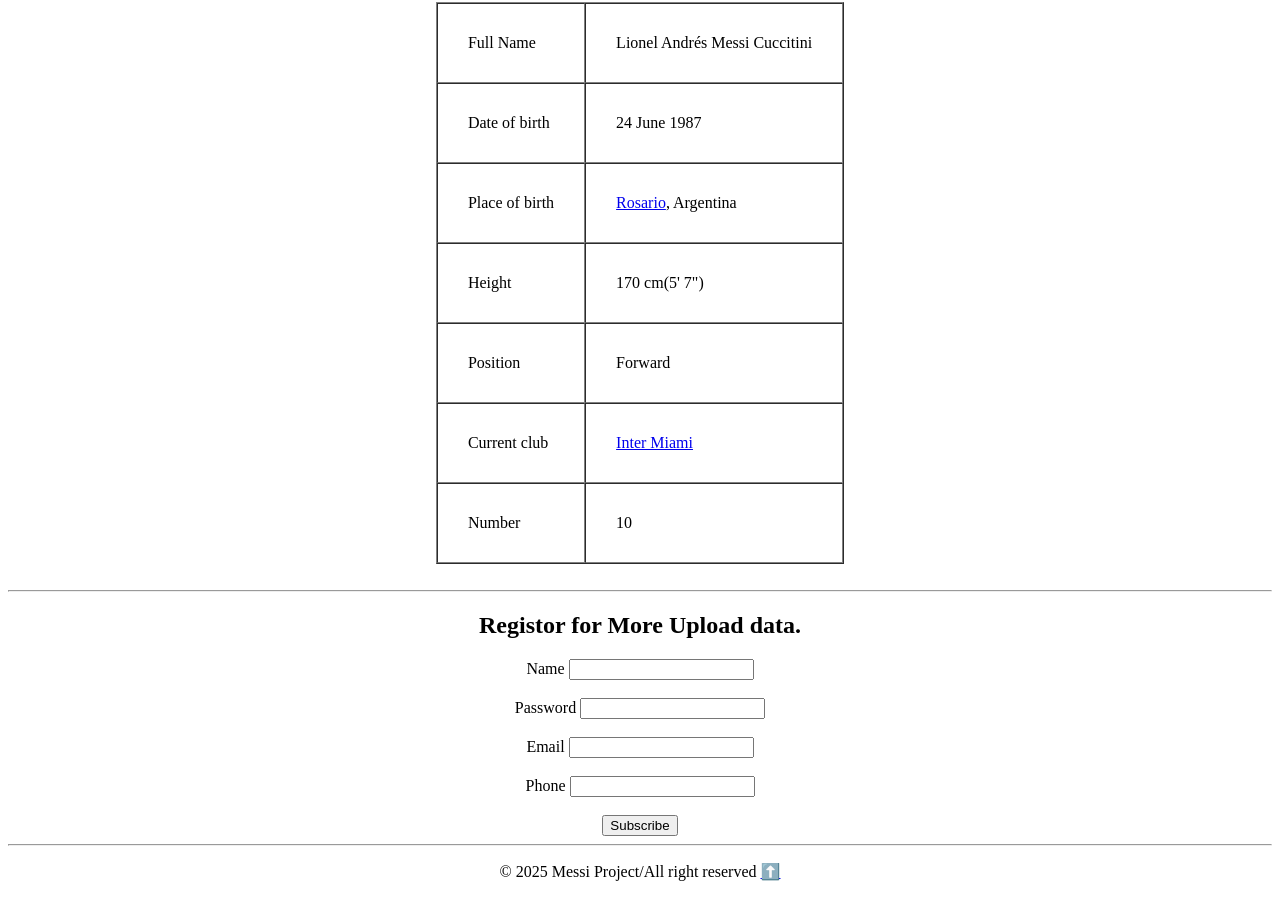
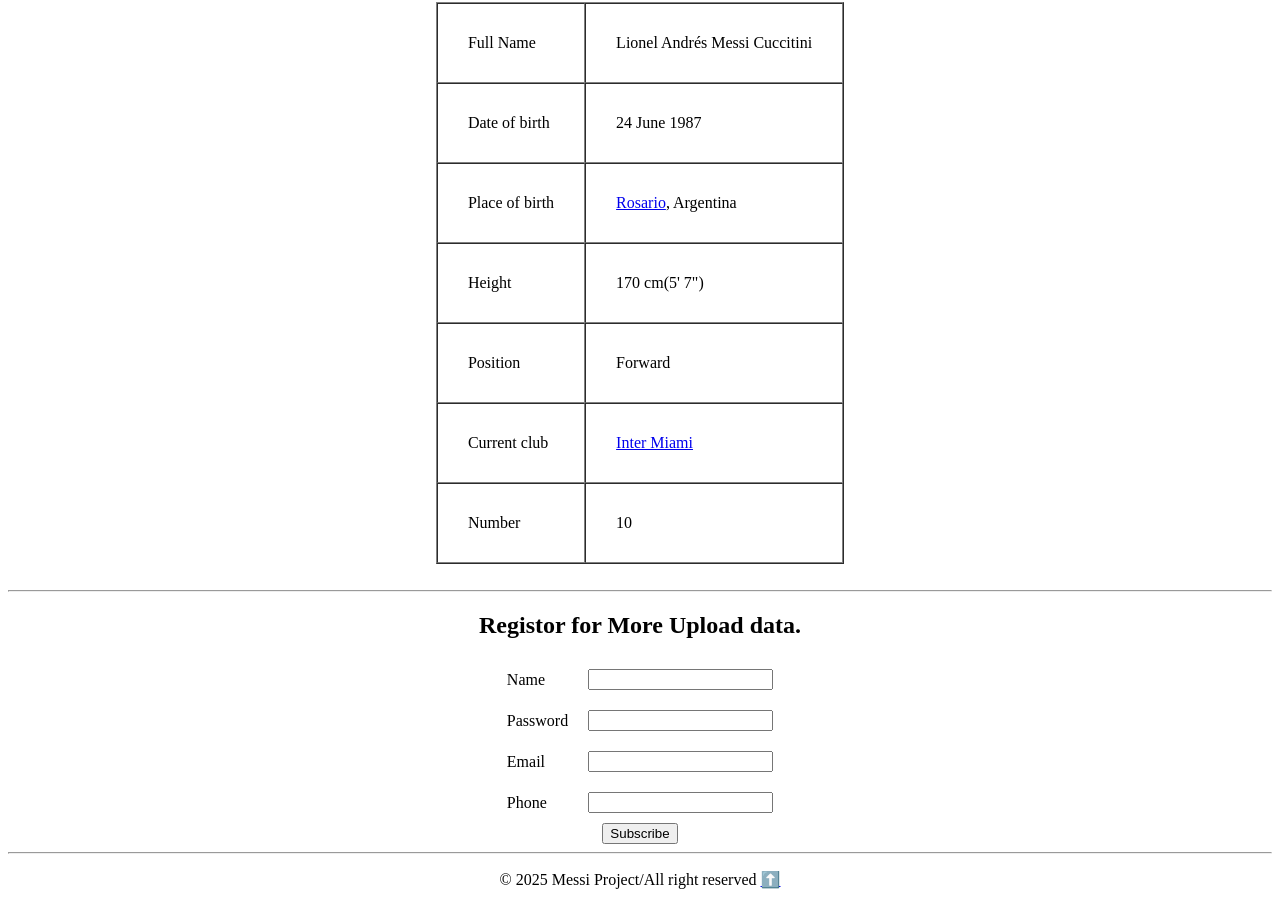
Before and after one commit to yanyan2005/yanyan2005.github.io, a plain HTML site: page HTML/html_project/index.html in a window 1280 px wide. Shown: the part 3997-4902 px from the top of the page. Drawn offline with Linux system fonts and the light colour scheme.

Commit message:
CSS_Day_2

```diff
--- a/HTML/html_project/index.html
+++ b/HTML/html_project/index.html
@@ -277,24 +277,38 @@
     <div id="reg">
         <h2>Registor for More Upload data.</h2>
 
-        <table>
+
         <form action="">
-            <label for="Name">Name  </label>
-            <input type="text" id="Name" name="Name" required width="200">
-            <br>
-            <br>
-            <label for="password">Password </label>
-            <input type="password" id="password" name="password"  required width="200">
-            <br> <br>
-            <label for="email">Email </label>
-            <input type="email" id="email" name="email" required width="200">
-            <br> <br>
-            <label for="phone">Phone  </label>
-            <input type="tel" id="phone" name="phone" required width="200">
-            <br> <br>
+            <table border="0" cellspacing="0" cellpadding="10">
+                <tbody>
+                    <tr>
+                        <td>   <label for="Name">Name  </label></td>
+                        <td>   <input type="text" id="Name" name="Name" required></td>
+                    </tr>
+                </tbody>
+                <tbody>
+                    <tr>
+                        <td> <label for="password">Password </label> </td>
+                        <td> <input type="password" id="password" name="password"  required></td>
+                    </tr>
+                </tbody>
+
+                <tbody>
+                    <tr>
+                        <td>  <label for="email">Email </label> </td>
+                        <td>  <input type="email" id="email" name="email" required></td>
+                    </tr>
+                </tbody>
+                <tbody>
+                    <tr>
+                        <td>  <label for="phone">Phone  </label></td>
+                        <td> <input type="tel" id="phone" name="phone" required></td>
+                    </tr>
+                </tbody>
+            </table>
+
             <button type="submit">Subscribe</button>
         </form>
-    </table>
     </div>
     <hr>
 </center>
```
